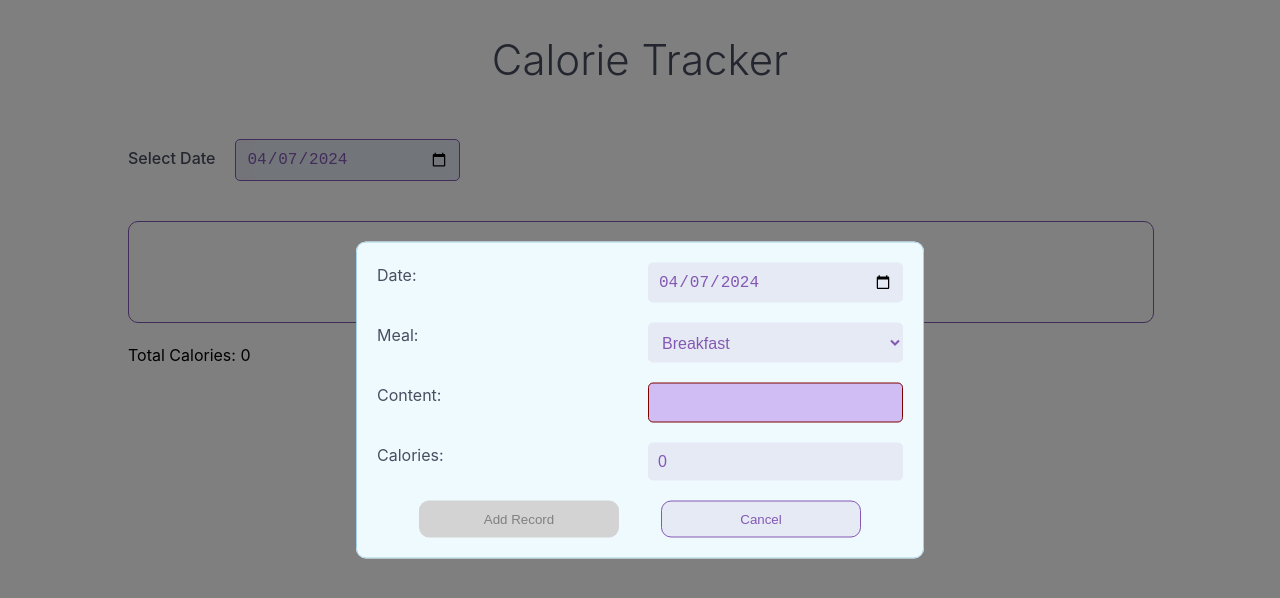
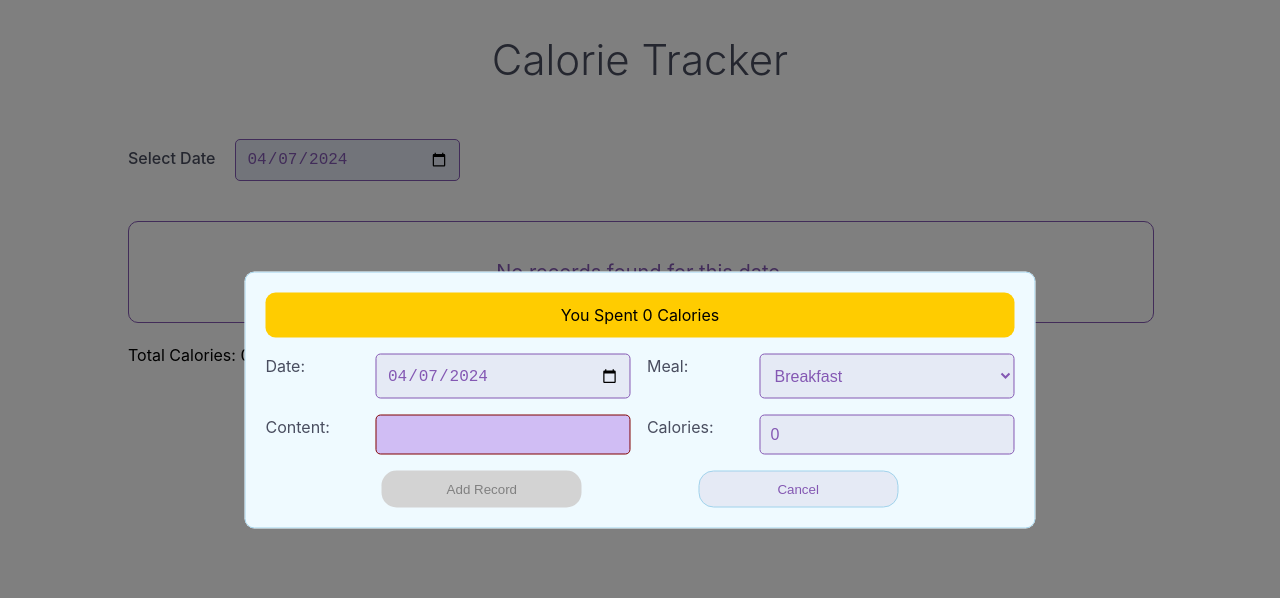
Before and after one commit to zeyad-k/Calori-Tracker--deepdive, a React (Vite) app: page / in a window 1280 px wide. Both pictures are taken after a click on the button "Track Food". Shown: the top 598 px of the page. Built offline with nearby package versions, Linux system fonts and the light colour scheme.

Commit message:
Refactor ListingSection and RecordList components, and update total calories functionality

```diff
--- a/components/ListingSection.jsx
+++ b/components/ListingSection.jsx
@@ -4,7 +4,13 @@ import { useState } from "react"; // Added import for useState
 import { getDateFormString } from "../helpers";
 
 function ListingSection(props) {
-  const { allRecords, currentDate, setCurrentDate } = props;
+  const {
+    allRecords,
+    currentDate,
+    setCurrentDate,
+    totalCalories,
+    setTotalCalories,
+  } = props;
   // const [currentDate, setCurrentDate] = useState(new Date()); // Added import for useState
   //  filter records based on date
 
@@ -32,7 +38,11 @@ function ListingSection(props) {
         value={currentDate.toISOString().split("T")[0]} // Added value attribute
         onChange={dateChangeHandler} // Added onChange event handler
       />
-      <RecordList records={allRecords.filter(dateFilter)} />
+      <RecordList
+        records={allRecords.filter(dateFilter)}
+        totalCalories={totalCalories}
+        setTotalCalories={setTotalCalories}
+      />
     </>
   );
 }
--- a/components/RecordList.jsx
+++ b/components/RecordList.jsx
@@ -3,7 +3,7 @@ import CalorieRecorder from "./CalorieRecorder";
 import styles from "./RecordList.module.css";
 
 function RecordList(props) {
-  const [totalCalories, setTotalCalories] = useState(0);
+  // const [totalCalories, setTotalCalories] = useState(0);
 
   const ResultsElement = props.records?.length ? (
     <ul className={styles["record-list"]}>
@@ -14,7 +14,7 @@ function RecordList(props) {
             meal={record.meal}
             content={record.content}
             calories={record.calories}
-            addCalories={setTotalCalories}
+            addCalories={props.setTotalCalories}
           />
         </li>
       ))}
@@ -26,7 +26,7 @@ function RecordList(props) {
   return (
     <>
       {ResultsElement}
-      <label htmlFor="">Total Calories: {totalCalories} </label>
+      <label htmlFor="">Total Calories: {props.totalCalories} </label>
     </>
   );
 }
--- a/components/edit/CaloriesRecordEdit.jsx
+++ b/components/edit/CaloriesRecordEdit.jsx
@@ -123,6 +123,9 @@ function CalorieRecordEdit(props) {
     <div>
       {/* <h2>Calorie Record Edit</h2> */}
       <form className={styles.form} onSubmit={onSubmitHandler}>
+        <p className={styles.warning}>
+          You Spent {props.totalCalories} Calories
+        </p>
         <label htmlFor="date">Date:</label>
         <input
           type="date"
--- a/components/edit/CaloriesRecordEdit.module.css
+++ b/components/edit/CaloriesRecordEdit.module.css
@@ -3,10 +3,10 @@
 .form {
   background-color: var(--theme-background-ultralight);
   padding: 20px;
-  border-radius: 10px;
-  text-align: left;
+  border-radius: var(--theme-border-radius-smooth);
   border: 1px solid var(--theme-background-normal);
   display: grid;
+  gap: 10px;
 }
 
 .form label {
@@ -18,22 +18,29 @@
 .form-input {
   background-color: var(--theme-background-light);
   color: var(--theme-color-normal);
-  border: ipx solid var(--theme-color-normal);
-  border: none;
+  border: 1px solid var(--theme-color-normal);
   padding: 10px;
   border-radius: 5px;
   width: 100%;
   min-width: 255px;
-  margin-bottom: 20px;
   font-size: 16px;
   display: block;
   box-sizing: border-box;
 }
 
 .error {
-  color: maroon;
   border: 1px solid maroon;
   background-color: var(--theme-color-light);
+  color: maroon;
+}
+
+.warning {
+  background: #ffcc00;
+  border-radius: var(--theme-border-radius-smooth);
+  height: 45px;
+  line-height: 45px;
+  text-align: center;
+  margin: 0;
 }
 
 .footer {
@@ -46,7 +53,7 @@
   color: var(--theme-background-light);
   display: block;
   border: none;
-  border-radius: var(--theme-border-radius-smooth);
+  border-radius: 15px;
   padding: 10px;
   cursor: pointer;
   width: 200px;
@@ -54,12 +61,13 @@
 
 .footer button.secondary {
   background-color: var(--theme-background-light);
-  border: 1px solid var(--theme-color-normal);
+  border: 1px solid var(--theme-background-normal);
   color: var(--theme-color-normal);
 }
+
 .footer button:disabled {
   background-color: lightgray;
-  border: 0;
+  border-width: 0;
   color: gray;
   pointer-events: none;
 }
@@ -67,13 +75,14 @@
 @media (min-width: 786px) {
   .form {
     grid-template-rows: repeat(2, 1fr) minmax(40px, auto);
-    grid-template-columns: repeat(2, 1fr);
-    /* grid-template-columns: repeat(2, 1fr) minmax(40px, auto); */
+    grid-template-columns: repeat(2, auto 1fr);
     column-gap: 1rem;
+    row-gap: 1rem;
   }
 
-  .footer {
-    grid-column: 1/-1;
+  .footer,
+  .warning {
+    grid-column: 1 / -1;
     justify-self: center;
     width: 100%;
   }
--- a/src/App.jsx
+++ b/src/App.jsx
@@ -13,6 +13,7 @@ function App() {
   const [records, setRecords] = useState();
   const [isModalOpen, setIsModalOpen] = useState(false);
   const [currentDate, setCurrentDate] = useState(new Date()); // Added import for useState
+  const [totalCalories, setTotalCalories] = useState(0);
 
   function save() {
     localStorage.setItem(LOCAL_STORAGE_KEY, JSON.stringify(records));
@@ -97,6 +98,7 @@ function App() {
             onCancel={handleCloseModal}
             currentDate={currentDate}
             setCurrentDate={setCurrentDate}
+            totalCalories={totalCalories}
           />
         </Modal>
         {records && (
@@ -104,6 +106,8 @@ function App() {
             allRecords={records}
             currentDate={currentDate}
             setCurrentDate={setCurrentDate}
+            totalCalories={totalCalories}
+            setTotalCalories={setTotalCalories}
           />
         )}
         <button className={styles["open-modal-btn"]} onClick={handleOpenModal}>
```
